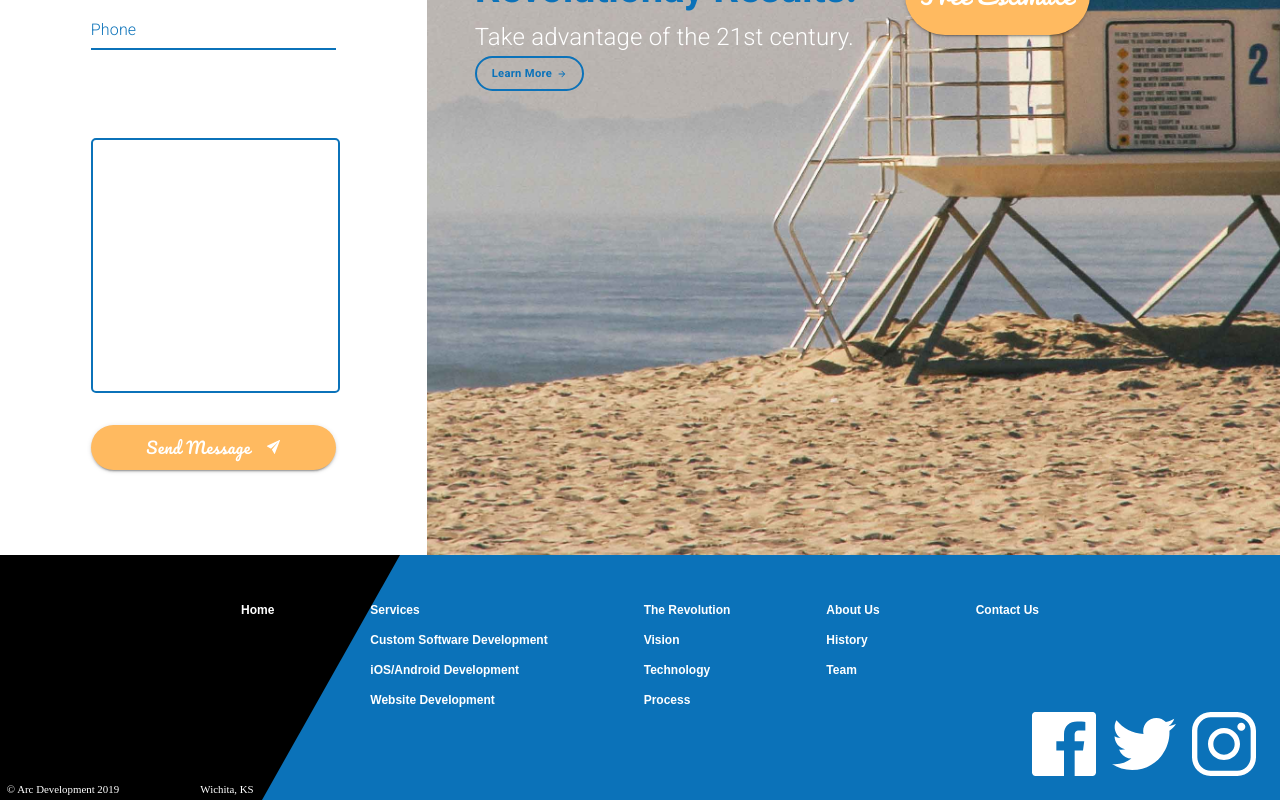
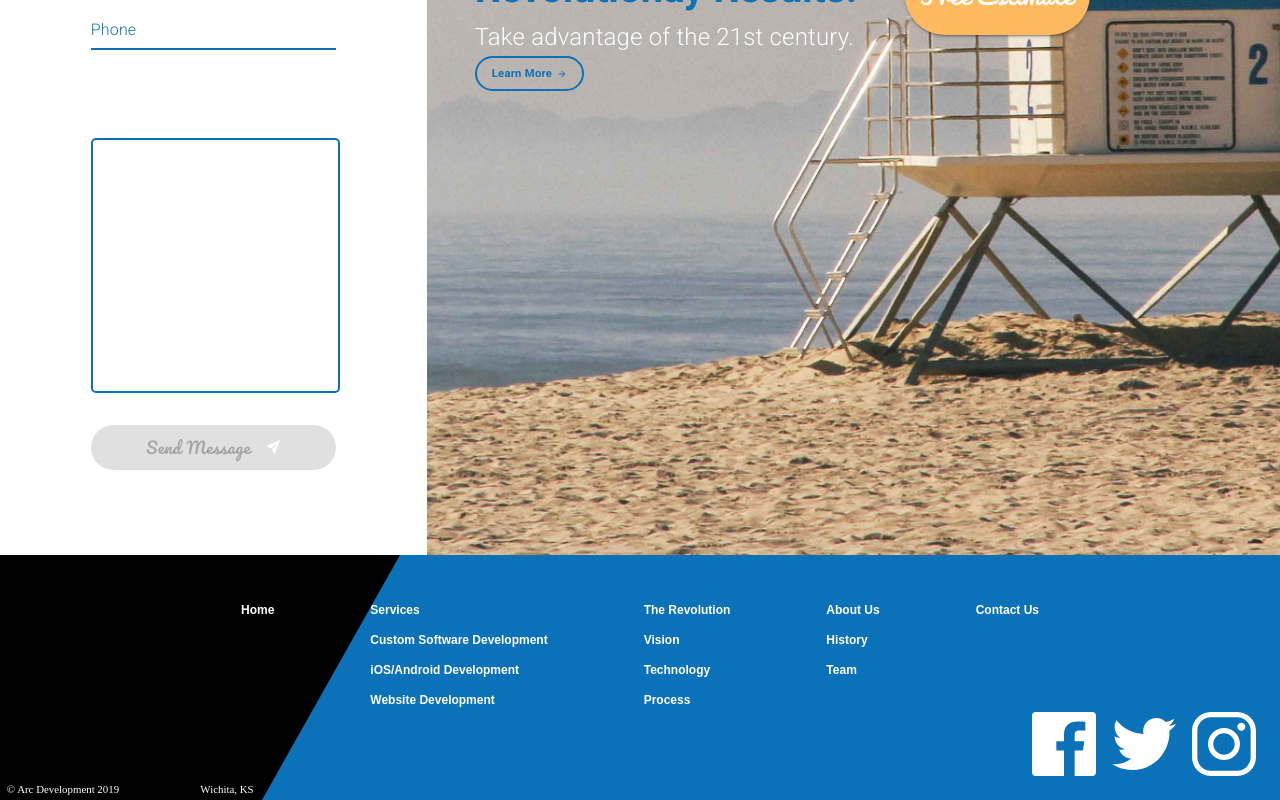
Before and after one commit to badgerine/arc-development, a React (Create React App) app: page /contact in a window 1280 px wide. Shown: the part 517-1317 px from the top of the page. Built offline with nearby package versions, Linux system fonts and the light colour scheme.

Commit message:
S7#118 section clean up

```diff
--- a/src/components/Contact.js
+++ b/src/components/Contact.js
@@ -67,6 +67,10 @@ const useStyles = makeStyles(theme => ({
     backgroundColor: theme.palette.common.arcOrange,
     '&:hover': {
       backgroundColor: theme.palette.secondary.light
+    },
+    [theme.breakpoints.down('sm')]: {
+      height: 40,
+      width: 225
     }
   }
 }));
@@ -204,9 +208,9 @@ const Contact = (props) => {
           </Grid>
           <Grid item container direction='row' justify='flex-end' style={{ marginTop: '2em' }}>
             <Button variant='contained'
-              // disabled={name.length === 0 || message.length === 0 ||
-              //   phone.length === 0 || email.length === 0 ||
-              //   phoneHelper.length !== 0 || emailHelper.length !== 0}
+              disabled={name.length === 0 || message.length === 0 ||
+                phone.length === 0 || email.length === 0 ||
+                phoneHelper.length !== 0 || emailHelper.length !== 0}
               className={classes.sendButton}
               style={{ marginRight: 0 }}
               onClick={() => setOpen(true)}
@@ -218,9 +222,12 @@ const Contact = (props) => {
         </Grid>
       </Grid>
       {/*---Dialog container---*/}
-      <Dialog open={open} onClose={() => setOpen(false)}
+      <Dialog
+        open={open}
+        onClose={() => setOpen(false)}
+        fullScreen={matchesXS ? true : false}
         style={{
-          zIndex: 1500,
+          zIndex: 1302,
         }}
         PaperProps={{
           style: {
@@ -277,7 +284,7 @@ const Contact = (props) => {
                 className={classes.message}
               />
             </Grid>
-            <Grid item container style={{ marginTop: '2em' }} alignItems='center'>
+            <Grid item container direction={matchesSM ? 'column' : 'row'} style={{ marginTop: '2em' }} alignItems='center'>
               <Grid item>
                 <Button color='primary'
                   style={{ fontWeight: 300 }}
@@ -287,6 +294,9 @@ const Contact = (props) => {
               </Grid>
               <Grid item>
                 <Button variant='contained'
+                  disabled={name.length === 0 || message.length === 0 ||
+                    phone.length === 0 || email.length === 0 ||
+                    phoneHelper.length !== 0 || emailHelper.length !== 0}
                   className={classes.sendButton}
                   style={{ marginRight: 0 }}
                   onClick={null}
```
